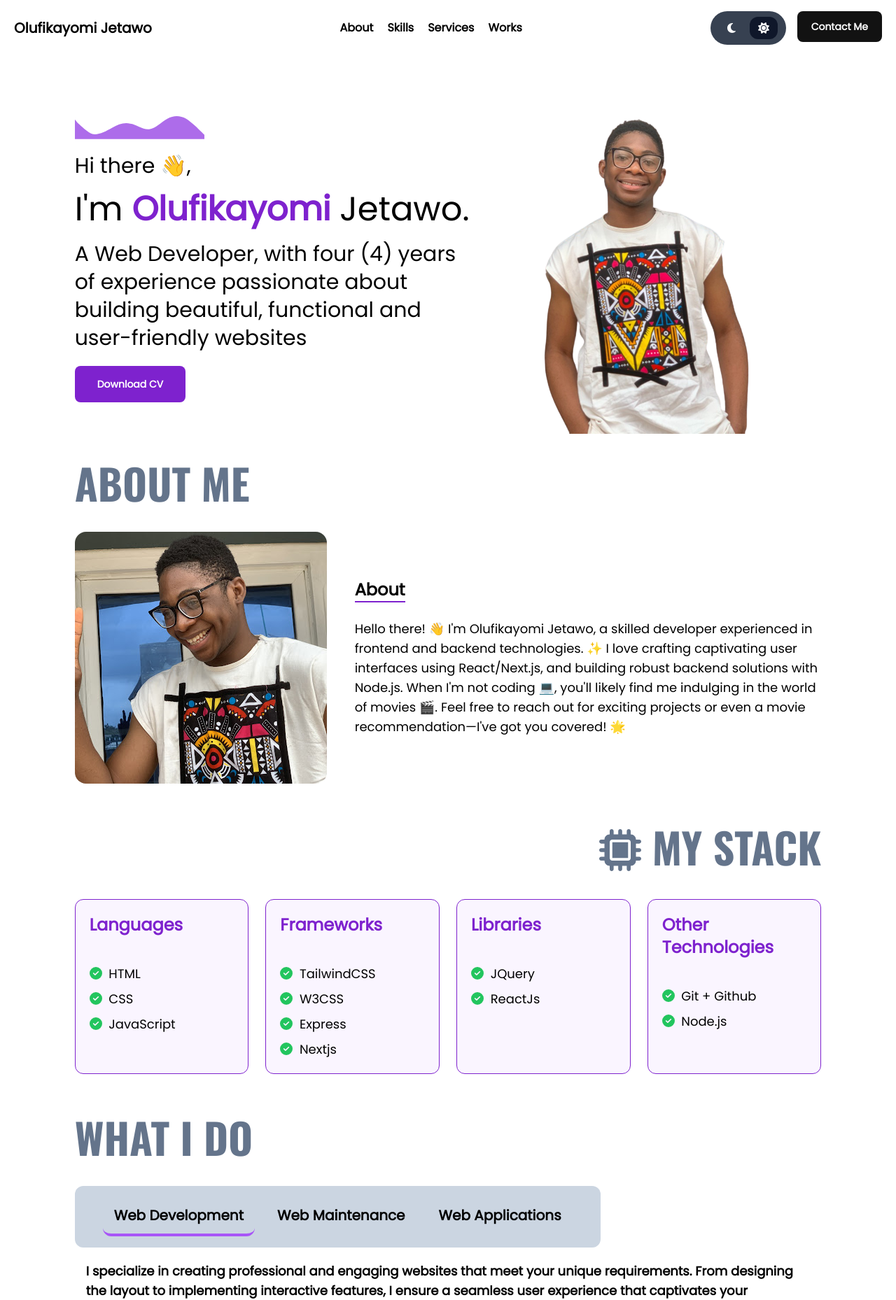
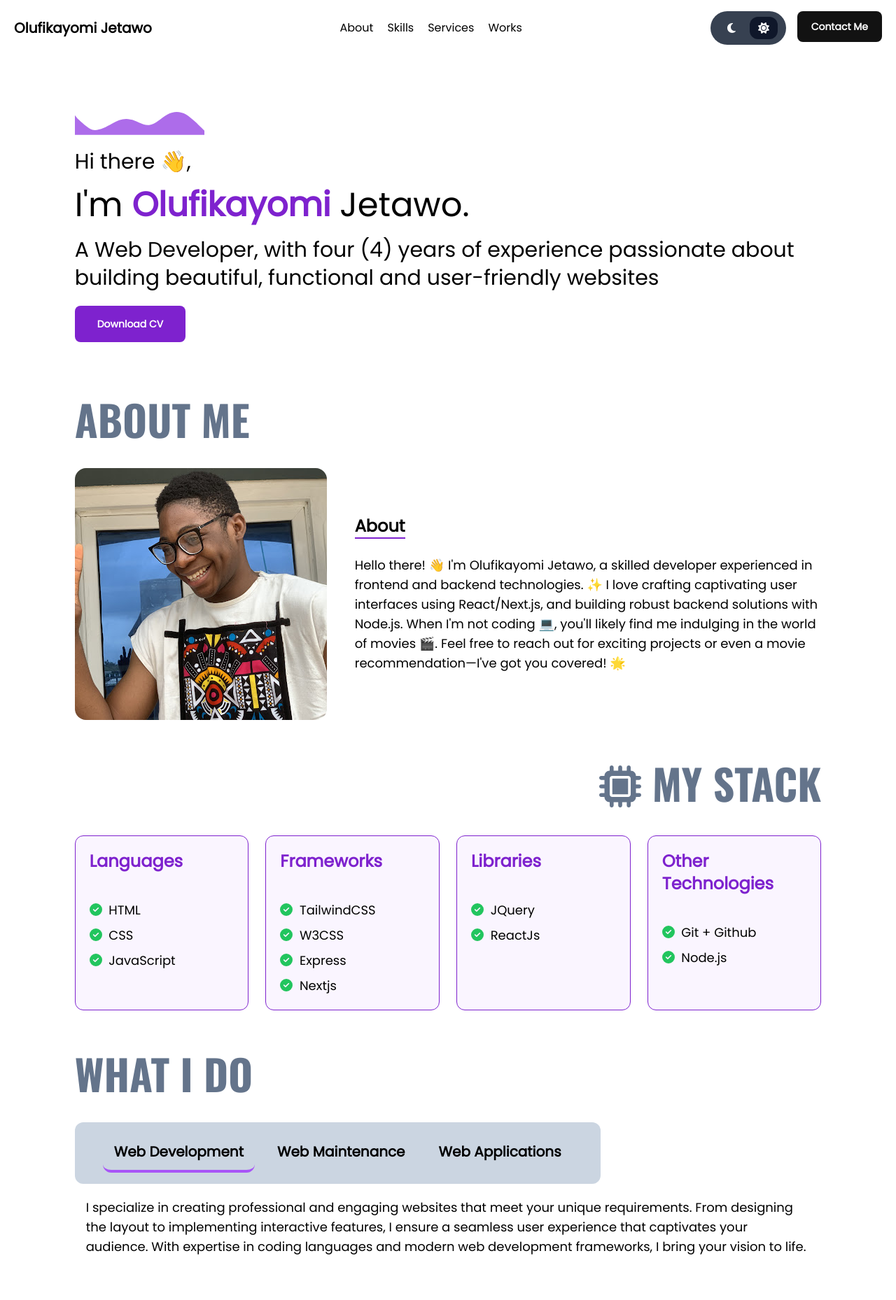
Before and after one commit to Phickayor/Portfolio, a Next.js app in the folder frontend/: page / in a window 1280 px wide. Shown: the top 1858 px of the page at 70% size. Built offline with nearby package versions, Linux system fonts and the light colour scheme.

Commit message:
Hero component changes

```diff
--- a/frontend/components/Hero.jsx
+++ b/frontend/components/Hero.jsx
@@ -1,14 +1,9 @@
 import React, { useEffect } from "react";
 import { FontAwesomeIcon } from "@fortawesome/react-fontawesome";
 import { faArrowDown } from "@fortawesome/free-solid-svg-icons";
-// import Aos from "aos";
-// import 'aos/dist/aos.css'
 export default function Hero() {
   const down = <FontAwesomeIcon icon={faArrowDown} />;
   const titles = ["Developer", "Web Designer", "Freelancer", "Student"];
-  // useEffect(() => {
-  //   Aos.init()
-  // })
   return (
     <div className="md:flex bg-opacity-20 justify-between my-10">
       <div
@@ -32,13 +27,6 @@ export default function Hero() {
           </button>
         </a>
       </div>
-      <img
-        data-aos="fade-left"
-        data-aos-duration="1500"
-        src="/me.png"
-        className="md:block hidden h-auto w-full object-cover rounded-xl"
-        alt="Profile Pic"
-      />
     </div>
   );
 }
--- a/frontend/components/NavBar.jsx
+++ b/frontend/components/NavBar.jsx
@@ -68,7 +68,7 @@ function NavBar(props) {
                 <div className='inline-flex gap-x-3 font-semibold text-xl items-center '>
                     Olufikayomi Jetawo
                 </div>
-                <ul className='flex space-x-5 self-center text-md font-semibold'>
+                <ul className='flex space-x-5 self-center text-md'>
                     <a href='#about' className='hover:text-purple-700 duration-300'><li>About</li></a>
                     <a href='#skills' className='hover:text-purple-700 duration-300'><li>Skills</li></a>
                     <a href="#services" className='hover:text-purple-700 duration-300'><li>Services</li></a>
--- a/frontend/components/Services.jsx
+++ b/frontend/components/Services.jsx
@@ -49,7 +49,7 @@ function Services() {
                     <option className='text-black font-semibold hover:bg-purple-700'>Web Maintenance</option>
                     <option className='text-black font-semibold hover:bg-purple-700'>Web Applications</option>
                 </select>
-                <div className='py-5 mx-2 lg:mx-4 text-lg font-semibold '>
+                <div className='py-5 mx-2 lg:mx-4 text-lg '>
                     {content == "Web Development" ?
                         (
                             <p data-aos="fade-down" data-aos-duration="1500">
```
